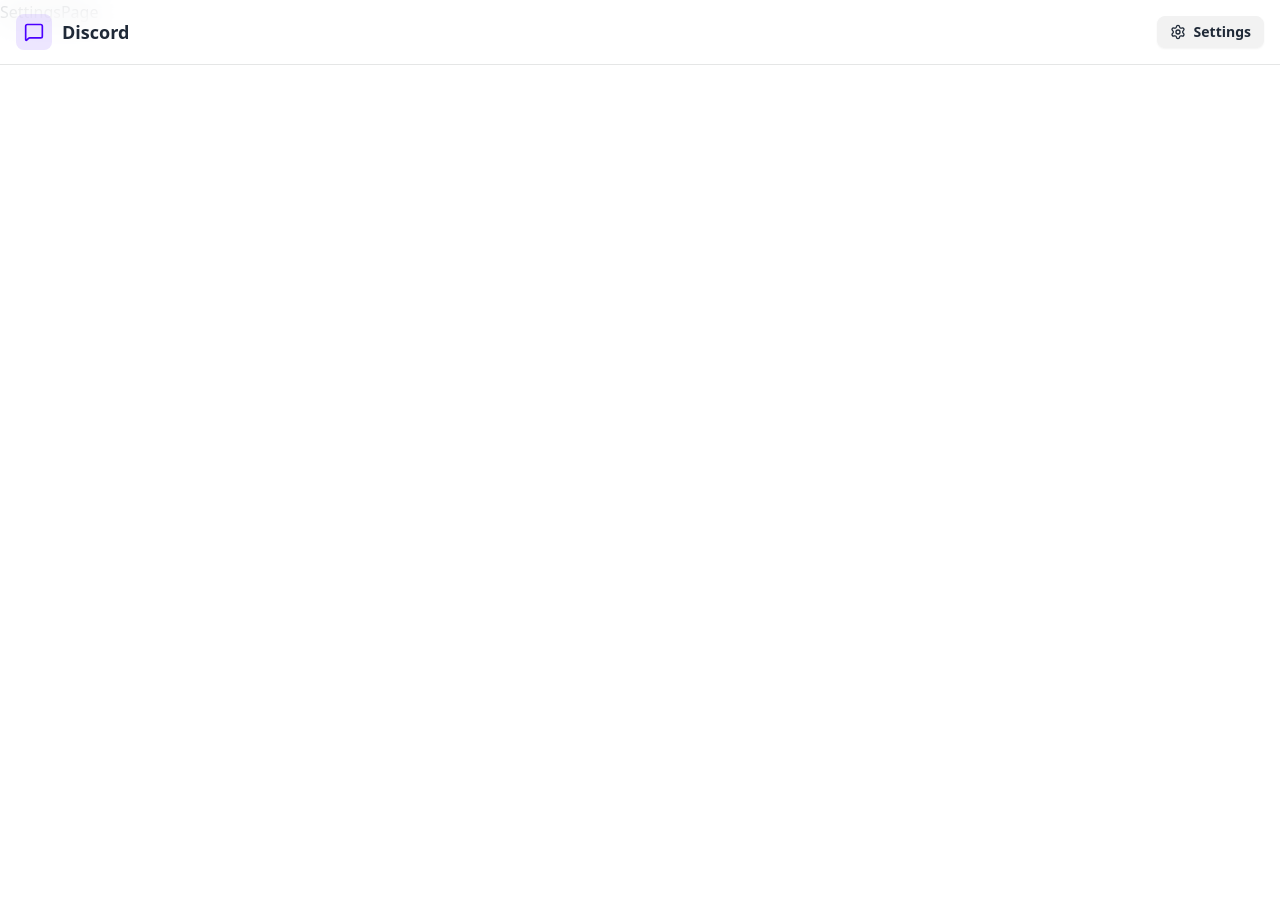
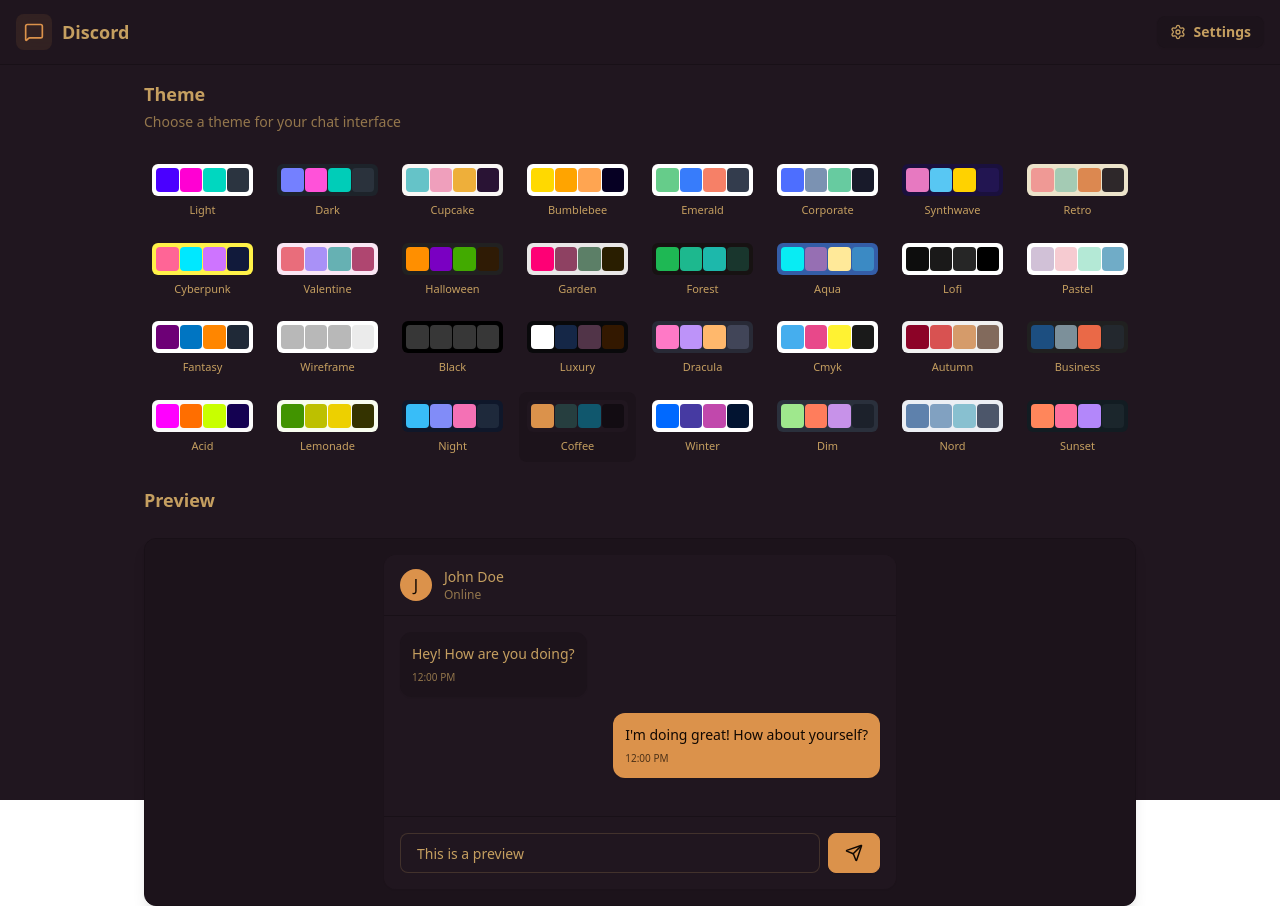
Before and after one commit to hrvz-09/discord-app, a React (Vite) app in the folder frontend/: page /settings in a window 1280 px wide. Before the commit the page ends 800 px from the top, so only its background shows below. Built offline with nearby package versions, Linux system fonts and the light colour scheme; no server answers.

Commit message:
Settings page completed, allows for the selection of 32 different themes provided via DaisyUI

```diff
--- a/frontend/package.json
+++ b/frontend/package.json
@@ -24,7 +24,7 @@
     "@types/react-dom": "^19.1.2",
     "@vitejs/plugin-react": "^4.4.1",
     "autoprefixer": "^10.4.21",
-    "daisyui": "^5.1.25",
+    "daisyui": "^4.12.23",
     "eslint": "^9.25.0",
     "eslint-plugin-react-hooks": "^5.2.0",
     "eslint-plugin-react-refresh": "^0.4.19",
--- a/frontend/src/App.jsx
+++ b/frontend/src/App.jsx
@@ -8,12 +8,14 @@
 import SignUpPage from "./pages/SignUpPage";
 import ProfilePage from "./pages/ProfilePage";
 import { useAuthStore } from "./store/useAuthStore";
+import { useThemeStore } from "./store/useThemeStore";
 import { useEffect } from "react";
 import { Loader } from "lucide-react";
 import { Toaster } from "react-hot-toast";
 
 const App = () => {
   const { authUser, checkAuth, isCheckingAuth } = useAuthStore();
+  const { theme } = useThemeStore();
 
   useEffect(() => {
     checkAuth();
@@ -29,7 +31,7 @@
     );
 
   return (
-    <div>
+    <div data-theme={theme}>
       <Navbar />
 
       <Routes>
--- /dev/null
+++ b/frontend/src/constants/index.js
@@ -0,0 +1,34 @@
+export const THEMES = [
+  "light",
+  "dark",
+  "cupcake",
+  "bumblebee",
+  "emerald",
+  "corporate",
+  "synthwave",
+  "retro",
+  "cyberpunk",
+  "valentine",
+  "halloween",
+  "garden",
+  "forest",
+  "aqua",
+  "lofi",
+  "pastel",
+  "fantasy",
+  "wireframe",
+  "black",
+  "luxury",
+  "dracula",
+  "cmyk",
+  "autumn",
+  "business",
+  "acid",
+  "lemonade",
+  "night",
+  "coffee",
+  "winter",
+  "dim",
+  "nord",
+  "sunset",
+];
--- a/frontend/src/pages/SettingsPage.jsx
+++ b/frontend/src/pages/SettingsPage.jsx
@@ -1,7 +1,135 @@
-import React from "react";
+import { THEMES } from "../constants";
+import { useThemeStore } from "../store/useThemeStore";
+import { Send } from "lucide-react";
+
+const PREVIEW_MESSAGES = [
+  { id: 1, content: "Hey! How are you doing?", isSent: false },
+  {
+    id: 2,
+    content: "I'm doing great! How about yourself?",
+    isSent: true,
+  },
+];
 
 const SettingsPage = () => {
-  return <div>SettingsPage</div>;
+  const { theme, setTheme } = useThemeStore();
+
+  return (
+    <div className="h-screen container mx-auto px-4 pt-20 max-w-5xl">
+      <div className="space-y-6">
+        <div className="flex flex-col gap-1">
+          <h2 className="text-lg font-semibold">Theme</h2>
+          <p className="text-sm text-base-content/70">
+            Choose a theme for your chat interface
+          </p>
+        </div>
+
+        <div className="grid grid-cols-4 sm:grid-cols-6 md:grid-cols-8 gap-2">
+          {THEMES.map((t) => (
+            <button
+              key={t}
+              className={`
+                group flex flex-col items-center gap-1.5 p-2 rounded-lg transition-colors
+                ${theme === t ? "bg-base-200" : "hover:bg-base-200/50"}
+              `}
+              onClick={() => setTheme(t)}
+            >
+              <div
+                className="relative h-8 w-full rounded-md overflow-hidden"
+                data-theme={t}
+              >
+                <div className="absolute inset-0 grid grid-cols-4 gap-px p-1">
+                  <div className="rounded bg-primary"></div>
+                  <div className="rounded bg-secondary"></div>
+                  <div className="rounded bg-accent"></div>
+                  <div className="rounded bg-neutral"></div>
+                </div>
+              </div>
+              <span className="text-[11px] font-medium truncate w-full text-center">
+                {t.charAt(0).toUpperCase() + t.slice(1)}
+              </span>
+            </button>
+          ))}
+        </div>
+
+        {/* Preview Section */}
+        <h3 className="text-lg font-semibold mb-3">Preview</h3>
+        <div className="rounded-xl border border-base-300 overflow-hidden bg-base-100 shadow-lg">
+          <div className="p-4 bg-base-200">
+            <div className="max-w-lg mx-auto">
+              {/* Mock Chat UI */}
+              <div className="bg-base-100 rounded-xl shadow-sm overflow-hidden">
+                {/* Chat Header */}
+                <div className="px-4 py-3 border-b border-base-300 bg-base-100">
+                  <div className="flex items-center gap-3">
+                    <div className="w-8 h-8 rounded-full bg-primary flex items-center justify-center text-primary-content font-medium">
+                      J
+                    </div>
+                    <div>
+                      <h3 className="font-medium text-sm">John Doe</h3>
+                      <p className="text-xs text-base-content/70">Online</p>
+                    </div>
+                  </div>
+                </div>
+
+                {/* Chat Messages */}
+                <div className="p-4 space-y-4 min-h-[200px] max-h-[200px] overflow-y-auto bg-base-100">
+                  {PREVIEW_MESSAGES.map((message) => (
+                    <div
+                      key={message.id}
+                      className={`flex ${
+                        message.isSent ? "justify-end" : "justify-start"
+                      }`}
+                    >
+                      <div
+                        className={`
+                          max-w-[80%] rounded-xl p-3 shadow-sm
+                          ${
+                            message.isSent
+                              ? "bg-primary text-primary-content"
+                              : "bg-base-200"
+                          }
+                        `}
+                      >
+                        <p className="text-sm">{message.content}</p>
+                        <p
+                          className={`
+                            text-[10px] mt-1.5
+                            ${
+                              message.isSent
+                                ? "text-primary-content/70"
+                                : "text-base-content/70"
+                            }
+                          `}
+                        >
+                          12:00 PM
+                        </p>
+                      </div>
+                    </div>
+                  ))}
+                </div>
+
+                {/* Chat Input */}
+                <div className="p-4 border-t border-base-300 bg-base-100">
+                  <div className="flex gap-2">
+                    <input
+                      type="text"
+                      className="input input-bordered flex-1 text-sm h-10"
+                      placeholder="Type a message..."
+                      value="This is a preview"
+                      readOnly
+                    />
+                    <button className="btn btn-primary h-10 min-h-0">
+                      <Send size={18} />
+                    </button>
+                  </div>
+                </div>
+              </div>
+            </div>
+          </div>
+        </div>
+      </div>
+    </div>
+  );
 };
-
 export default SettingsPage;
--- /dev/null
+++ b/frontend/src/store/useThemeStore.js
@@ -0,0 +1,9 @@
+import { create } from "zustand";
+
+export const useThemeStore = create((set) => ({
+  theme: localStorage.getItem("chat-theme") || "coffee",
+  setTheme: (theme) => {
+    localStorage.setItem("chat-theme", theme);
+    set({ theme });
+  },
+}));
--- a/frontend/tailwind.config.js
+++ b/frontend/tailwind.config.js
@@ -7,4 +7,40 @@
     extend: {},
   },
   plugins: [daisyui],
+  daisyui: {
+    themes: [
+      "light",
+      "dark",
+      "cupcake",
+      "bumblebee",
+      "emerald",
+      "corporate",
+      "synthwave",
+      "retro",
+      "cyberpunk",
+      "valentine",
+      "halloween",
+      "garden",
+      "forest",
+      "aqua",
+      "lofi",
+      "pastel",
+      "fantasy",
+      "wireframe",
+      "black",
+      "luxury",
+      "dracula",
+      "cmyk",
+      "autumn",
+      "business",
+      "acid",
+      "lemonade",
+      "night",
+      "coffee",
+      "winter",
+      "dim",
+      "nord",
+      "sunset",
+    ],
+  },
 };
```
Also changed, not shown: 1 other file (tests, documents, lock files or other folders).
